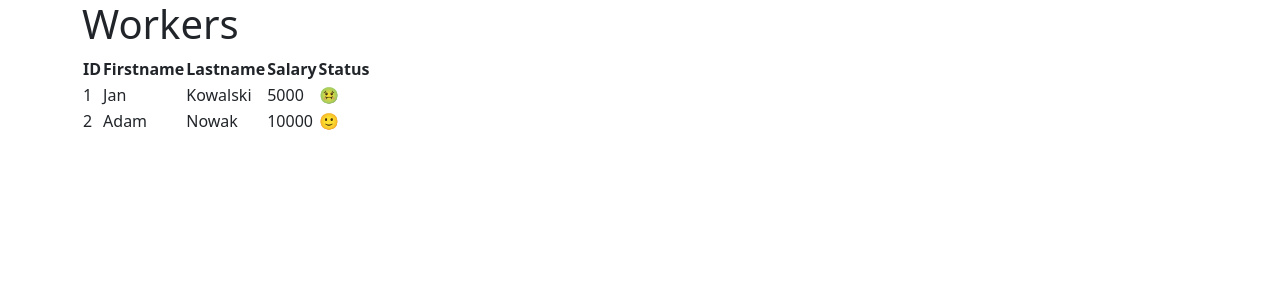
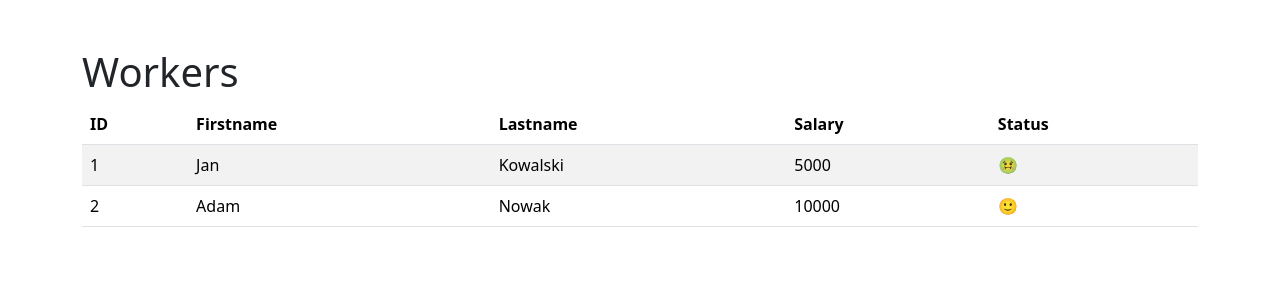
Before and after one commit to kmichalski2/sda-workers, a React (Vite) app: page / in a window 1280 px wide. Shown: the top 300 px of the page. Built offline with nearby package versions, Linux system fonts and the light colour scheme.

Commit message:
styles added to the table

```diff
--- a/src/App.tsx
+++ b/src/App.tsx
@@ -36,7 +36,7 @@ function App() {
 
   return (
     <>
-      <div className="container">
+      <div className="container mt-5">
         <h1>Workers</h1>
         <Table data={data}></Table>
 
--- a/src/Table.tsx
+++ b/src/Table.tsx
@@ -14,7 +14,7 @@ export function Table(props: { data: Employee[] }) {
 
   return (
     <>
-      <table>
+      <table className="table table-striped">
         <thead>
           <tr>
             <th>ID</th>
```
